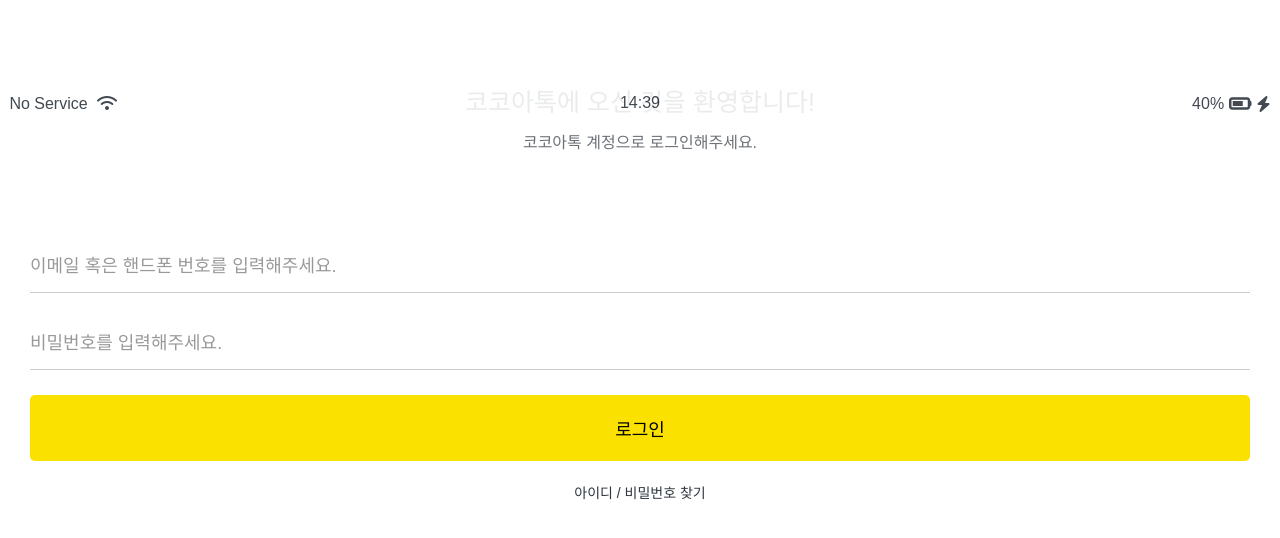
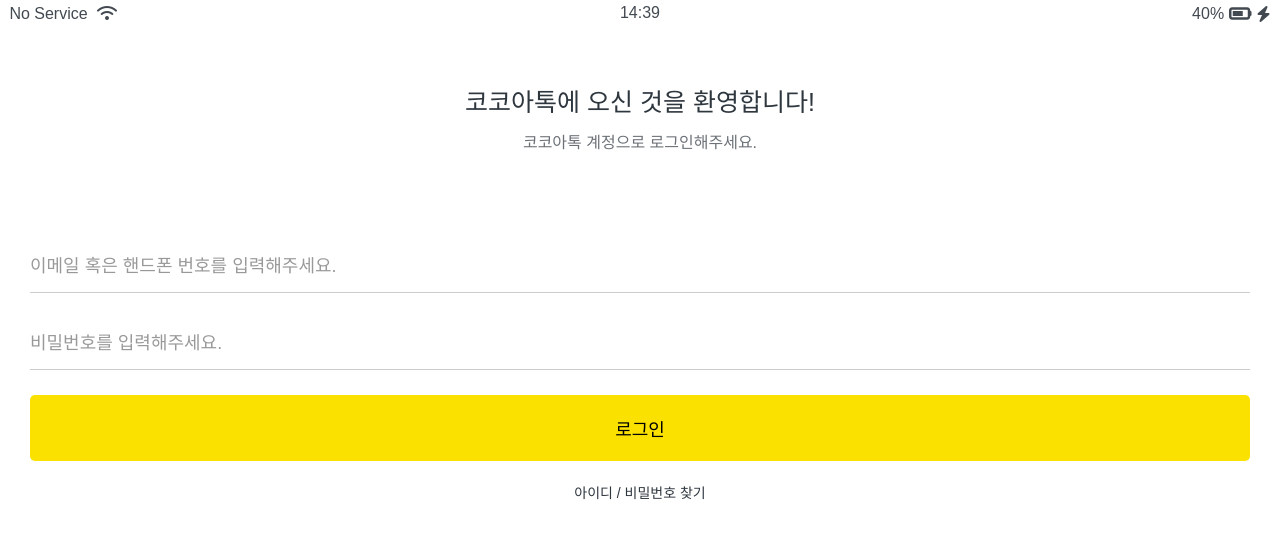
Before and after one commit to gyeongza/kokoa-clone-2020, a plain HTML site: page index.html in a window 1280 px wide. Shown: the top 538 px of the page. Drawn offline with nearby package versions, Linux system fonts and the light colour scheme.

Commit message:
status-bar 수정

```diff
--- a/css/components/status-bar.css
+++ b/css/components/status-bar.css
@@ -1,6 +1,7 @@
 .status-bar {
     display: flex;
     position: fixed;
+    top: 0;
     width: 100%;
     box-sizing: border-box;
     justify-content: center;
--- a/css/style.css
+++ b/css/style.css
@@ -11,7 +11,6 @@
 
 body {
   font-family: Arial, sans-serif;
-  height: 500vh;
   color: #2e363e;
 }
 
```
